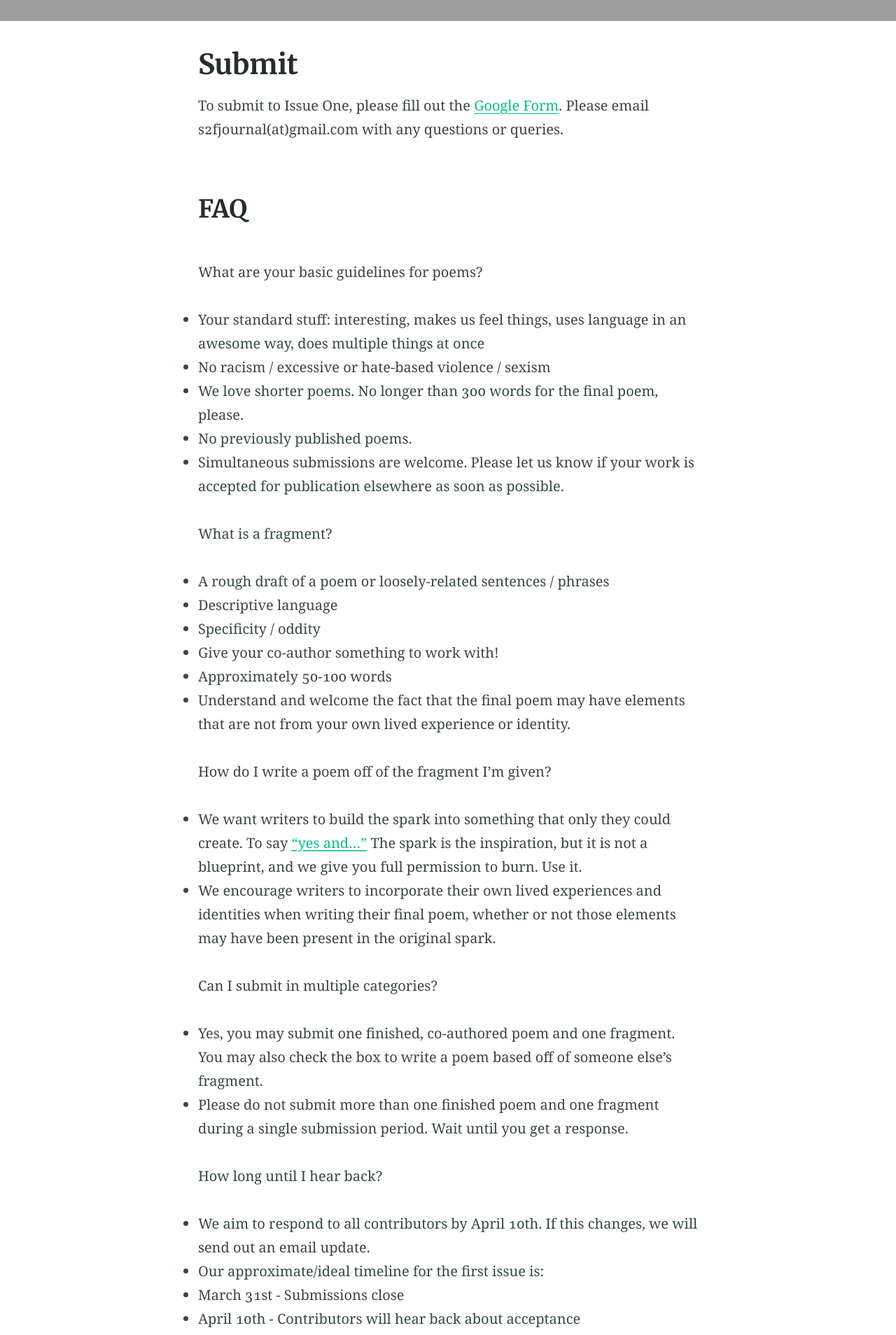
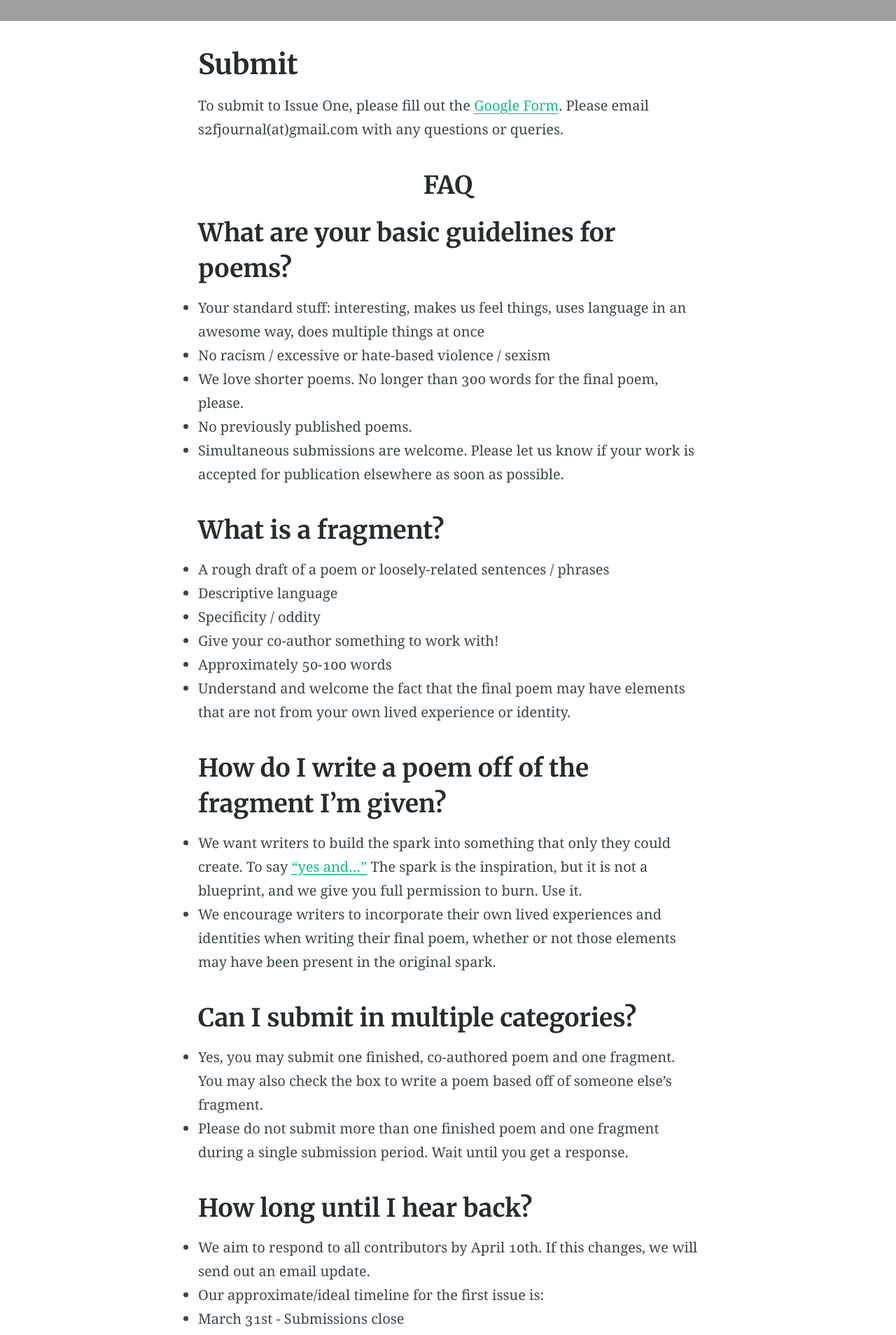
Before and after one commit to atmars77/atmars77.github.io, a Jekyll site: the page built from submit.md, in a window 1280 px wide. Shown: the part 378-2286 px from the top of the page at 70% size. Built offline with Jekyll 4.4.1, drawn with Linux system fonts in a browser that asks for light colours; grey boxes are pictures that could not be loaded.

```diff
--- a/submit.md
+++ b/submit.md
@@ -9,9 +9,9 @@ excerpt: "Submit to Spark to Flame"
 To submit to Issue One, please fill out the [Google Form](https://docs.google.com/forms/d/e/1FAIpQLScK-5ArvstWpBkvBcw4TYKUSAPVl5In5AHuAPFlRvVUN_zhCA/viewform).
 Please email s2fjournal(at)gmail.com with any questions or queries.
 
-<p style= "text-align:center"> <h2>FAQ</h2> </p>
+<center> <h2>FAQ</h2> </center>
 
-What are your basic guidelines for poems?
+## What are your basic guidelines for poems?
 
 * Your standard stuff: interesting, makes us feel things, uses language in an awesome way, does multiple things at once
 * No racism / excessive or hate-based violence / sexism
@@ -19,7 +19,7 @@ What are your basic guidelines for poems?
 * No previously published poems.
 * Simultaneous submissions are welcome. Please let us know if your work is accepted for publication elsewhere as soon as possible.
 
-What is a fragment?
+## What is a fragment?
 
 * A rough draft of a poem or loosely-related sentences / phrases
 * Descriptive language
@@ -28,17 +28,17 @@ What is a fragment?
 * Approximately 50-100 words
 * Understand and welcome the fact that the final poem may have elements that are not from your own lived experience or identity.
 
-How do I write a poem off of the fragment I’m given?
+## How do I write a poem off of the fragment I’m given?
 
 * We want writers to build the spark into something that only they could create. To say [“yes and…”](https://en.wikipedia.org/wiki/Yes,_and...) The spark is the inspiration, but it is not a blueprint, and we give you full permission to burn. Use it.
 * We encourage writers to incorporate their own lived experiences and identities when writing their final poem, whether or not those elements may have been present in the original spark.
 
-Can I submit in multiple categories?
+## Can I submit in multiple categories?
 
 * Yes, you may submit one finished, co-authored poem and one fragment. You may also check the box to write a poem based off of someone else’s fragment.
 * Please do not submit more than one finished poem and one fragment during a single submission period. Wait until you get a response.
 
-How long until I hear back?
+## How long until I hear back?
 
 * We aim to respond to all contributors by April 10th. If this changes, we will send out an email update.
 * Our approximate/ideal timeline for the first issue is:
@@ -47,12 +47,12 @@ How long until I hear back?
 - May 10th - Final poems based on fragments due
 - June 1st - Launch of the first issue
 
-What happens if I’m selected to write a poem off of someone’s fragment?
+## What happens if I’m selected to write a poem off of someone’s fragment?
 
 * We will email you the anonymized fragment for you to use to create a poem in one month.
 * Pending any edits on our side, that poem will be published in the upcoming issue.
 
-If I’m selected to write a poem off of someone else’s fragment, does that mean publication of whatever I write is guaranteed?
+## If I’m selected to write a poem off of someone else’s fragment, does that mean publication of whatever I write is guaranteed?
 
 * Pretty much yes, with the following exceptions:
 * There is no connection between the fragment and the poem you produced.
@@ -60,16 +60,16 @@ If I’m selected to write a poem off of someone else’s fragment, does that me
 * There is a serious thematic issue with your poem that no amount of editing will resolve. (Please see FAQ Question 1 “Basic Guidelines for Poems”).
 * If the poem based off of your fragment is rejected, your fragment will be given to someone else to turn into a completed poem for the next issue of the journal.
 
-How are bylines written? What if I hate what my co-author wrote off of my fragments?
+## How are bylines written? What if I hate what my co-author wrote off of my fragments?
 
 * Both authors’ names will be included in the byline, but we will distinguish between the author who provided the fragment (spark) and the author who constructed the final poem (flame). For example: By Natalie Wolf (Flame) and Katherine Schmidt (Spark).
 * Spark writers should understand that the final poem may have elements that are not from their own lived experiences or identities.
 
-Do you have submission fees? Do you pay for published poems?
+## Do you have submission fees? Do you pay for published poems?
 
 * We do not have submission fees, and at this time we do not pay for published poems.
 
-By submitting to us, you acknowledge and agree to the following:
+## By submitting to us, you acknowledge and agree to the following:
 
 * You hold the necessary rights to your work and, when applicable, are acting in accordance with your co-author.
 * Upon acceptance, we request first serial rights for publication on our website. Upon publication, rights revert back to the authors.
```
Also changed, not shown: archive.md (added, +9 -0 lines), masthead.md (added, +13 -0 lines).
